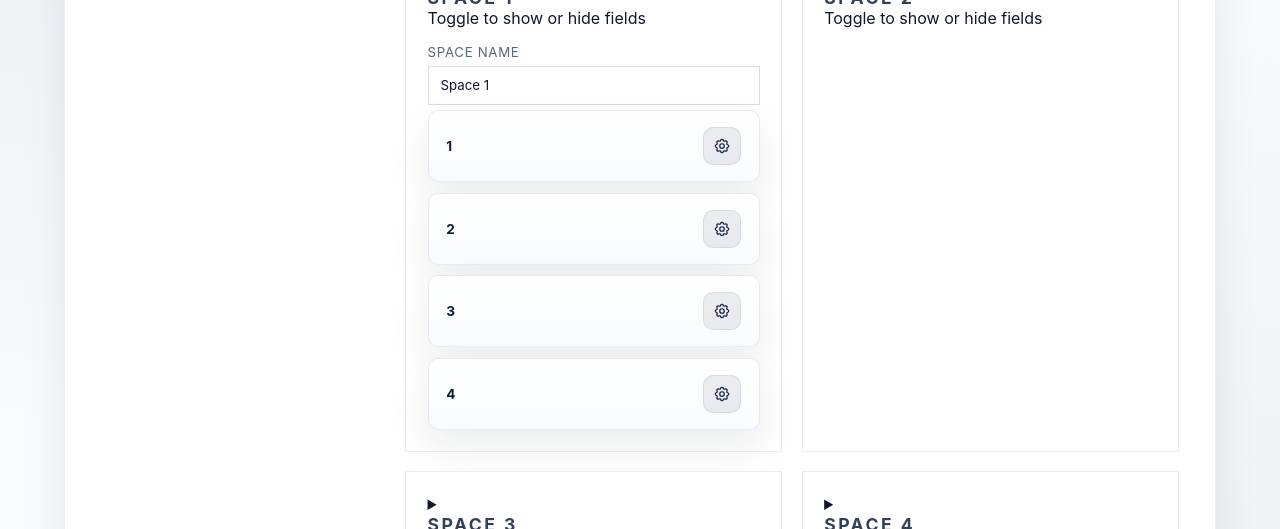
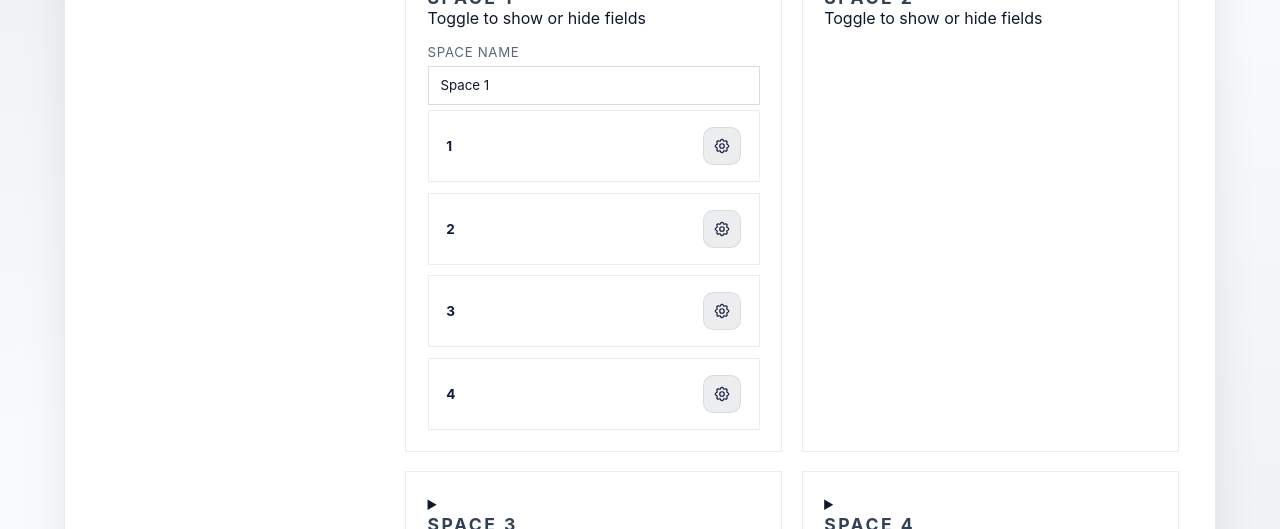
Before and after one commit to krussll/nownextlive, a Jekyll site: the page r/NDST3/controller/index.html, which Jekyll copies as it is, in a window 1280 px wide. Shown: the part 334-863 px from the top of the page. Built offline with Jekyll 4.4.1, drawn with Linux system fonts in a browser that asks for light colours.

Commit message:
Update styles.css

```diff
--- a/assets/NDST3/controller/styles.css
+++ b/assets/NDST3/controller/styles.css
@@ -274,11 +274,8 @@ form {
     align-items: center;
     gap: 0.9rem;
     padding: 1rem 1.1rem;
-    background: linear-gradient(180deg, #ffffff 0%, #f8fbff 100%);
     border: 1px solid var(--border);
-    border-radius: 10px;
     color: var(--text-primary);
-    box-shadow: var(--shadow-soft);
     font-size: 0.95rem;
 }
 
```
